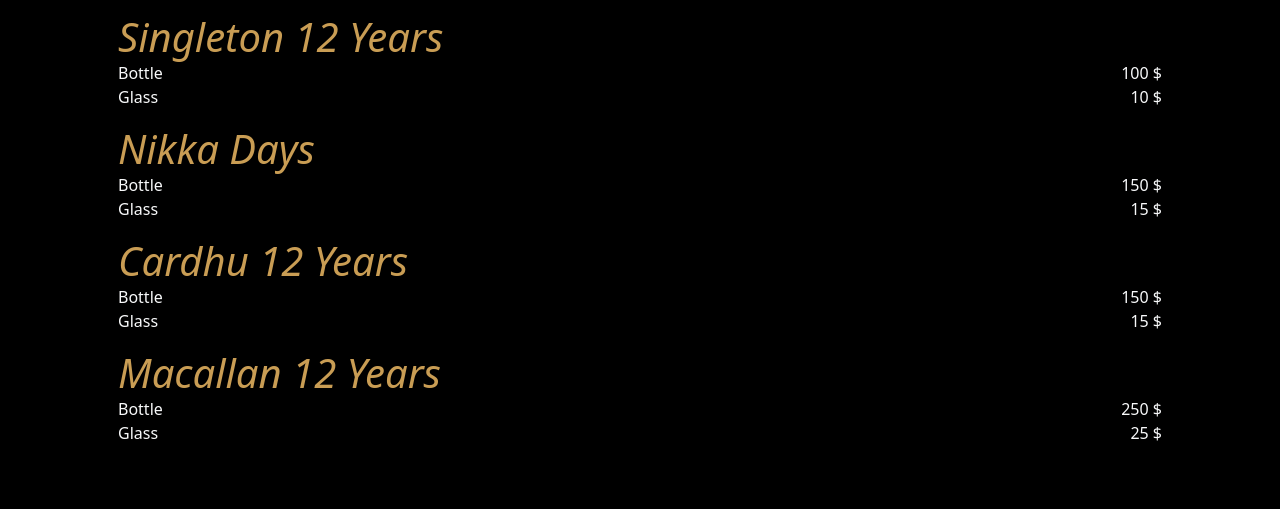
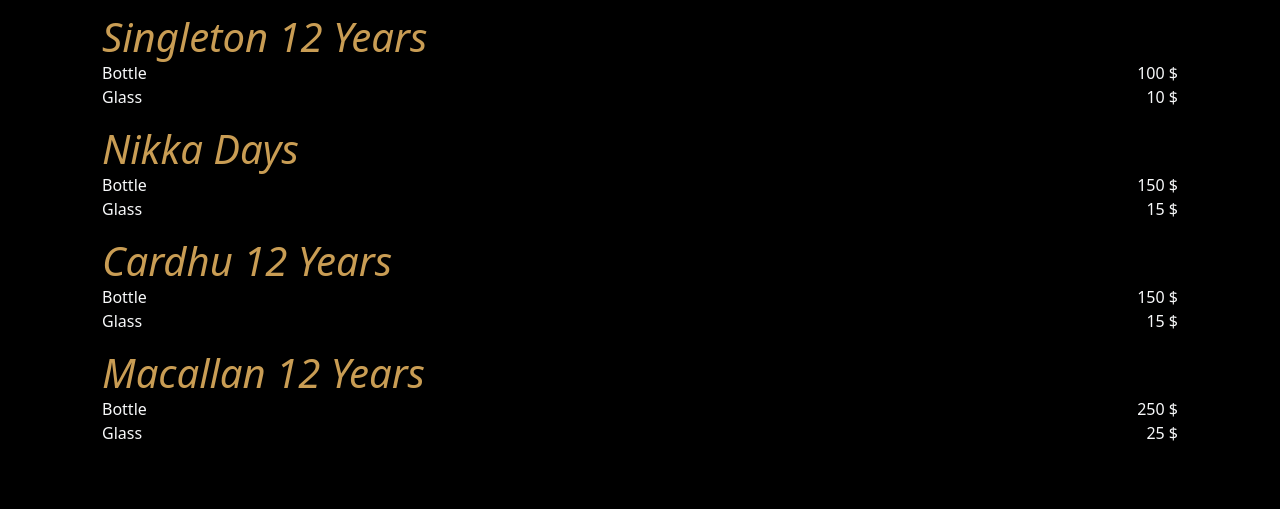
Before and after one commit to kaaketna/menu, a plain HTML site: page index.html in a window 1280 px wide. Shown: the part 730-1239 px from the top of the page. Drawn offline with nearby package versions, Linux system fonts and the light colour scheme.

Commit message:
Update index.html

```diff
--- a/index.html
+++ b/index.html
@@ -54,7 +54,7 @@
                 </ul>
             </div>
         </div> -->
-        <div class="row mx-4">
+        <div class="row mx-2">
             <div class="col-12 text-start">
                 <h1 class="custom-gold-txt mb-3 display-5 fw-bold">Single Malt Whiskey</h1>
                 <div class="col-12 mb-3">
```
